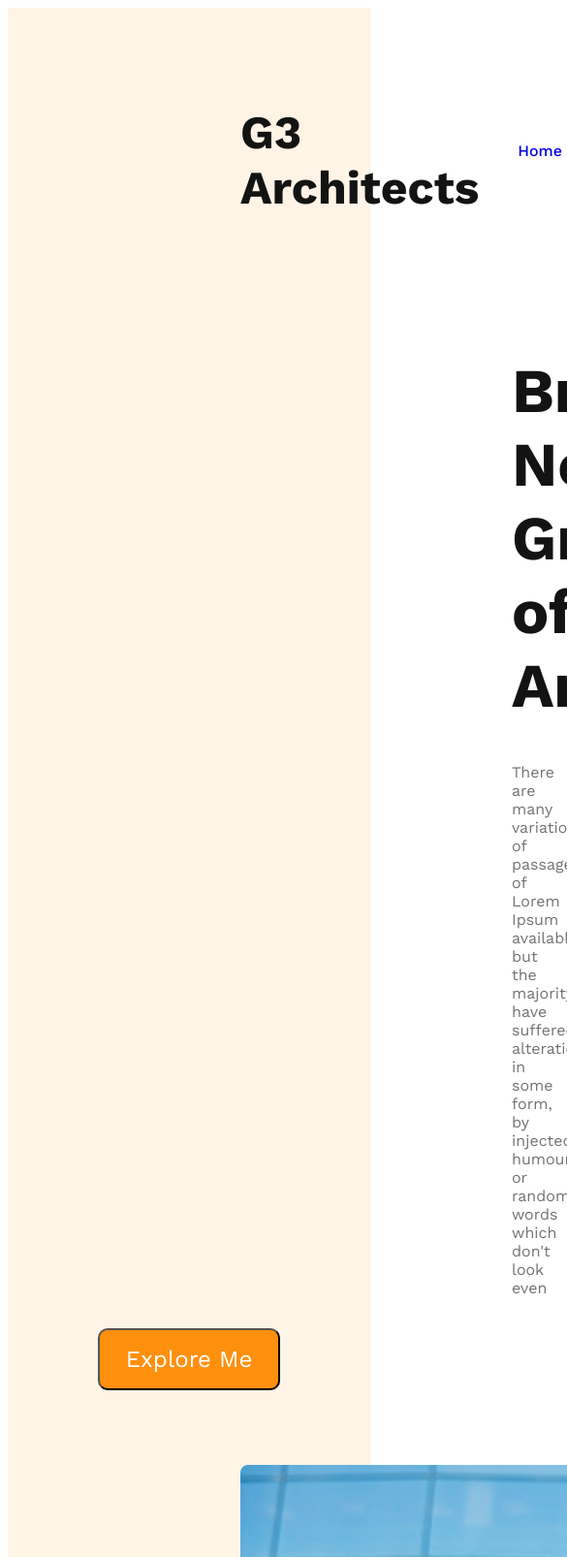
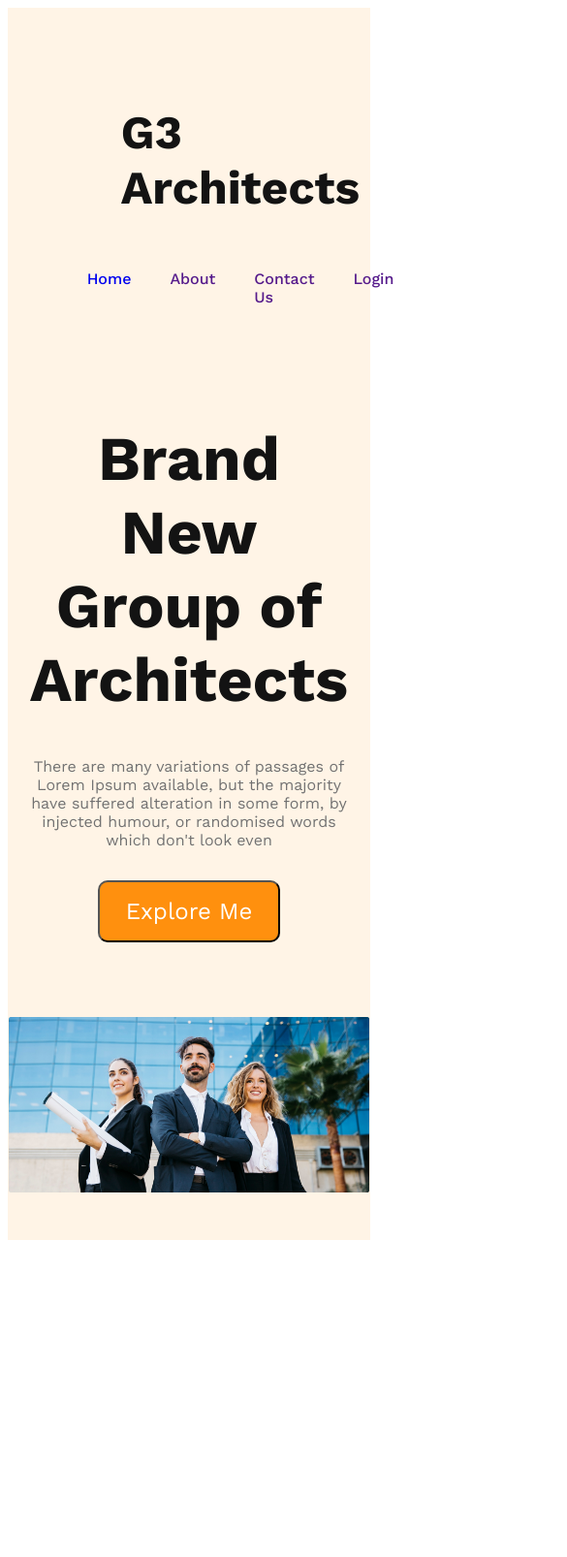
Before and after one commit to SabbirReturn/responsive_layout-repo, a plain HTML site: page index.html in a window 390 px wide. Shown: the top 1606 px of the page at 97% size, 585 px wide, since content can reach past the window. After the commit the page ends 1287 px from the top, so only its background shows below. Drawn offline with nearby package versions, Linux system fonts and the light colour scheme.

Commit message:
Header Section responsive

```diff
--- a/index.html
+++ b/index.html
@@ -21,9 +21,9 @@
             <div class="banner">
                 <h1 class="banner-title">Brand New Group of Architects </h1>
                 <p class="banner-description">There are many variations of passages of Lorem Ipsum available, but the majority have suffered alteration in some form, by injected humour, or randomised words which don't look even</p>
-            </div>
-            <div class="first_btn">
-                <button class="first-btn-title">Explore Me</button>
+                <div class="first_btn">
+                    <button class="first-btn-title">Explore Me</button>
+                </div>
             </div>
             <div class="banner-picture">
                 <img src="images/banner.png" alt="">
--- a/styles/architect.css
+++ b/styles/architect.css
@@ -37,8 +37,8 @@ nav a{
 .banner{
     margin: 0, auto;
     text-align: center;
-    padding-left: 520px;
-    padding-right: 520px;
+    /* padding-left: 520px;
+    padding-right: 520px; */
 }
 .banner-title{
     color:#131313;
@@ -66,3 +66,33 @@ nav a{
     margin: 0, auto;
     padding: 45px 240px ;
 }
+.banner-picture img {
+    width: 100%;
+}
+@media screen and (max-width:577px) {
+    nav{
+        flex-direction: column;
+    }
+    .banner{
+        padding-left: 20px;
+        padding-right: 20px;
+    }
+    .banner-picture{
+        padding-left: 1px;
+        padding-right: 1px;
+    }
+}
+
+/* Learge Screen */
+@media screen and (min-width:577px) and (max-width:960px) {
+    nav{
+        flex-direction: column;
+    }
+    .banner{
+
+    }
+    .banner-picture{
+        padding-left: 1px;
+        padding-right: 1px;
+    }
+}
```
